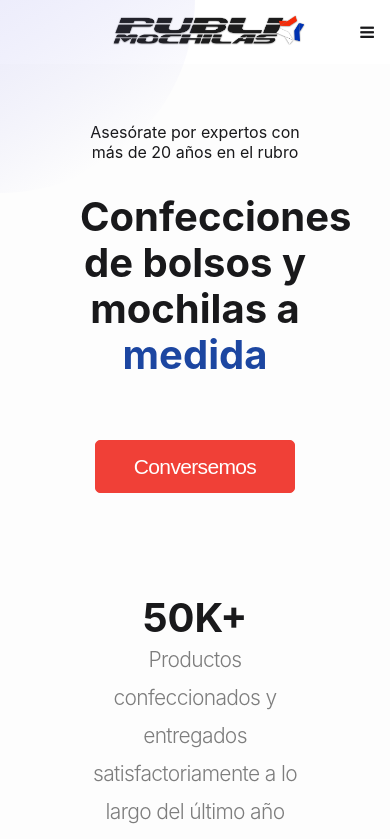
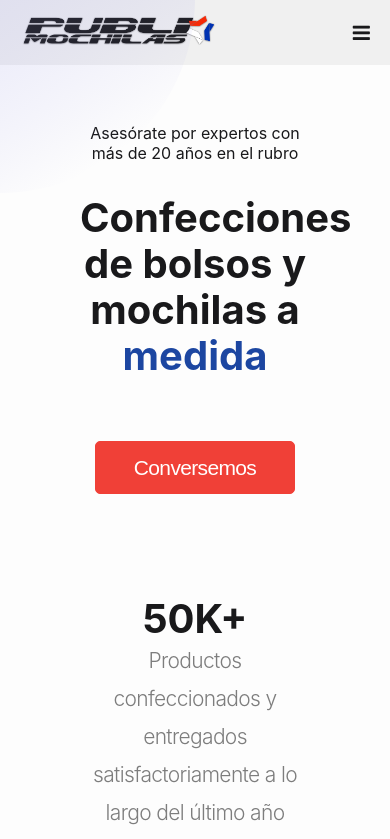
Before and after one commit to johansneirap/publibolsos-mm, a Next.js app: page / in a window 390 px wide. Shown: the top 839 px of the page. Built offline with nearby package versions, Linux system fonts and the light colour scheme.

Commit message:
add styling for mobile viewports

```diff
--- a/components/Navbar.module.css
+++ b/components/Navbar.module.css
@@ -4,14 +4,18 @@
     flex-wrap: wrap;
     justify-content: space-between;
     align-items: center;
-    padding: 0 1rem;
+    padding: 0 5rem;
     background: #fff;
+    font-size: 20px;
+    font-weight: 500;
+    line-height: 24px;
     /* background-color: #F0F0F0; */
     /* border-bottom: 1px solid #e5e5e5; */
 }
 
 .navbar a {
-    color: #000;
+    /* color: #000; */
+    color: #535354;
     text-decoration: none;
     /* margin-right: 2rem;
     font-size: 1.5rem; */
@@ -47,7 +51,9 @@
         cursor: pointer;
     }
     .navbar {
-        justify-content: flex-end;
+        /* justify-content: flex-end; */
+        padding: 0 20px;
+        background-color: #F0F0F0;
     }
 
 }
--- a/styles/globals.css
+++ b/styles/globals.css
@@ -176,6 +176,9 @@ a {
 .main-button:hover {
   cursor: pointer;
 }
+.info-card {
+  max-width: 30%;
+}
 
 .info-card .legend,
 .legend-text {
@@ -301,7 +304,7 @@ textarea {
   flex-direction: column;
   align-items: center;
   width: 100%;
-  padding:0px 3rem;
+  padding:1rem 3rem;
 }
 
 .about-container {
@@ -643,4 +646,7 @@ textarea {
     line-height: 38px;
     color: rgba(25, 25, 27, 0.75);
   }
+  .info-card {
+    max-width: 100%;
+  }
 }
```
